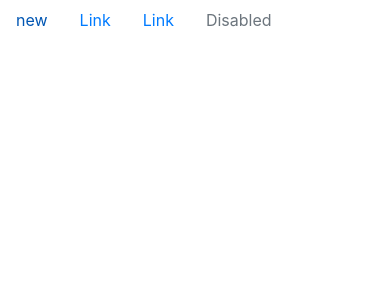
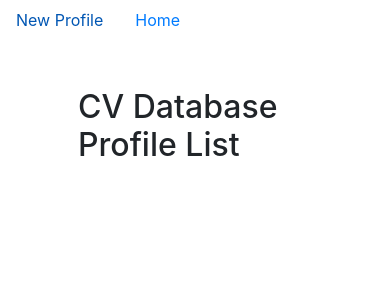
Before and after one commit to aleksandrgaranin/resume-gen, a Django app: page / in a window 390 px wide. Shown: the top 300 px of the page. Run offline with Django 3.2, Linux system fonts and the light colour scheme; some libraries are stand-ins or nearby versions.

Commit message:
added home page and pdf downloader

```diff
--- a/resume_gen/pdf_generator/templates/pdf_generator/base.html
+++ b/resume_gen/pdf_generator/templates/pdf_generator/base.html
@@ -6,21 +6,18 @@
     <link rel="stylesheet" href="https://stackpath.bootstrapcdn.com/bootstrap/4.5.0/css/bootstrap.min.css" integrity="sha384-9aIt2nRpC12Uk9gS9baDl411NQApFmC26EwAOH8WgZl5MYYxFfc+NcPb1dKGj7Sk" crossorigin="anonymous">
     <title>Document</title>
 </head>
+
+        <ul class="nav">
+    <li class="nav-item">
+        <a class="nav-link active" href="/accept/">New Profile</a>
+    </li>
+
+
+    <li class="nav-item">
+        <a class="nav-link active" href="/">Home</a>
+    </li>
+    </ul>
 <body>
-    <ul class="nav">
-  <li class="nav-item">
-    <a class="nav-link active" href="/accept/">new</a>
-  </li>
-  <li class="nav-item">
-    <a class="nav-link" href="#">Link</a>
-  </li>
-  <li class="nav-item">
-    <a class="nav-link" href="#">Link</a>
-  </li>
-  <li class="nav-item">
-    <a class="nav-link disabled" href="#" tabindex="-1" aria-disabled="true">Disabled</a>
-  </li>
-</ul>
     {% block body %}
     {% endblock %}
 </body>
--- a/resume_gen/pdf_generator/templates/pdf_generator/index.html
+++ b/resume_gen/pdf_generator/templates/pdf_generator/index.html
@@ -1,18 +1,24 @@
 {% extends 'pdf_generator/base.html'%}
 
 {% block body %}
-
         <body>
+            <div class="container">
+                <div class="row m-5">
+                    <div class="col-md-12">
+                        <h2>CV Database Profile List</h2>
+                    </div>
+                </div>
+            </div>
             {% for profile in profile_objects%}
                 <div class="row">
-                    <div class="col-md-12">
-                        <div class="card">
-                            <div class="card-name">
-                                {{profile.name}}
-                            </div>
-                        </div>
+                    <div class="col-md-6">
+                        {{profile.name}}
+                    </div>
+                    <div class="col-md-6">
+                        <a href="/{{profile.id}}" class="btn btn-warning">Resume</a>
                     </div>
                 </div>
+                <hr/>
             {% endfor %}
         </body>
 
--- a/resume_gen/pdf_generator/views.py
+++ b/resume_gen/pdf_generator/views.py
@@ -1,6 +1,12 @@
 from django.shortcuts import render,redirect
 from .models import Profile
 from django.contrib import messages
+import pdfkit
+from django.http import HttpResponse
+from django.template import loader
+import io
+
+
 
 # Create your views here.
 def index(request):
@@ -28,6 +34,17 @@
     return render(request, 'pdf_generator/accept.html')
 
 def resume(request,id):
-    user_profile = Profile.objects.get(id=id)
+    user_profile = Profile.objects.get(pk=id)
+    template = loader.get_template('pdf_generator/resume.html')
+    html = template.render({'user_profile':user_profile})
+    options = {
+        'page-size':'Letter',
+        'encoding':"UTF-8",
+    }
 
-    return render(request, 'pdf_generator/resume.html',{'user_profile':user_profile})
+    pdf = pdfkit.from_string(html,False,options)
+    response = HttpResponse(pdf, content_type='application/pdf')
+    response['Content-Disposition'] = 'attachment'
+    filename = "resume.pdf"
+
+    return response
```
Also changed, not shown: resume_gen/pdf_generator/templates/pdf_generator/resume.html (+8 -5 lines), 1 other file.
